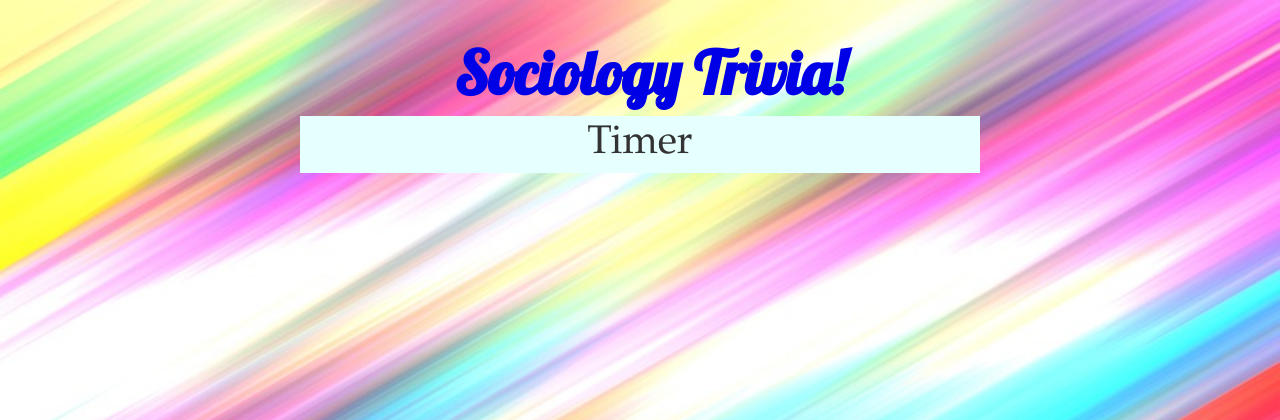
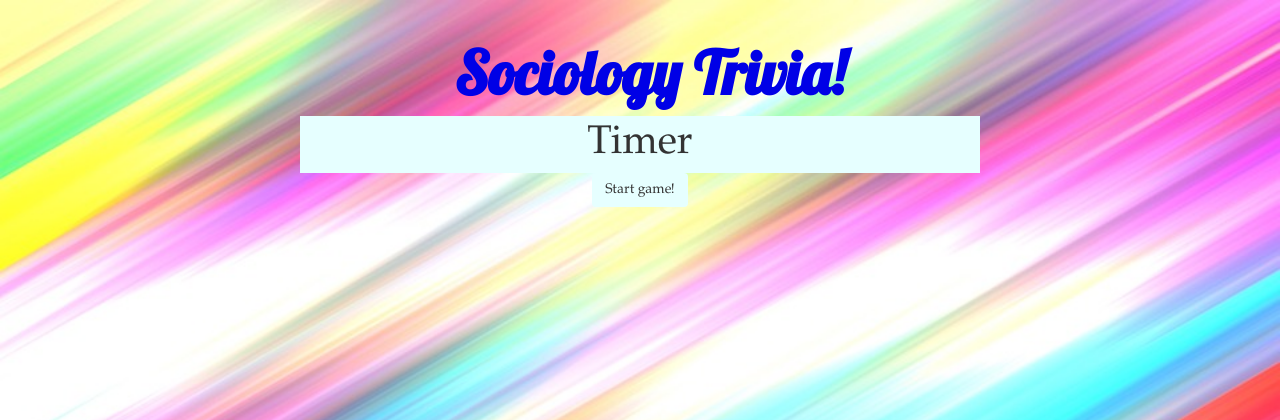
Before and after one commit to JenPhD/TriviaGame, a PHP site: page / in a window 1280 px wide. Shown: the top 420 px of the page. Run offline with PHP 8.4, Linux system fonts and the light colour scheme.

Commit message:
timer working

```diff
--- a/assets/css/style.css
+++ b/assets/css/style.css
@@ -21,11 +21,23 @@ h1 {
 	text-align: center;
 }
 
-#game #starttimer {
+#game #timer {
 	background-color: #e6ffff;
 	font-size: 40px;
 	font-color: #001;
 	text-align: center;
+}
+
+#start {
+	align-items: center;
+	display: flex;
+	justify-content: center;
+
+}
+.btn {
+	align-items: center;
+	background-color: #e6ffff;
+
 }
 
 .footer {
--- a/assets/javascript/app.js
+++ b/assets/javascript/app.js
@@ -0,0 +1,59 @@
+$(document).ready(function () {
+
+	var question1 = {
+
+	}
+
+	var question2 = {
+
+	}
+
+var correctAnswers = 0;
+var incorrectAnswers = 0
+var unanswered = 0;
+var seconds = 40;
+
+//Show the start button on page load or reload;
+	window.onload = function () {
+		$("#start").html('<button type="button" button class=btn btn-danger">Start game!</button>');
+	}
+
+//On start button click, start the first timer at 30 seconds decrementing by 1 second
+	$('#start').on('click', function runTimer () {
+		counter = setInterval(decrement, 1000);
+	});
+
+	function decrement() {
+		seconds--;
+
+		//show the number in the #timer tag.
+		$('#timer').html('Timer: ' + seconds);
+
+		//Once number hits zero...
+		if (seconds === 0){
+			//...run the question hide function.
+			//$("#question1").hide();
+			stop();
+			alert('Time is up!')
+		}
+
+	}
+
+//Stopping the timer
+function stop(){
+	//clears the "counter" interval.
+	clearInterval(counter);
+}
+
+
+
+
+
+
+
+
+
+
+
+
+});
--- a/index.html
+++ b/index.html
@@ -24,7 +24,8 @@
   <div class="container">
   <h1 class="title"><strong>Sociology Trivia!</strong></h1>
     <div id="game" class="row">
-      <div id="starttimer" class="col-sm-12">Timer</div>
+      <div id="timer" class="col-sm-12">Timer</div>
+      <div id = "start" class="col-sm-12"></div>
       <div id="question"  class="col-sm-12"></div>
       <div id="done" class="col-sm-12"></div>
     </div>
```
